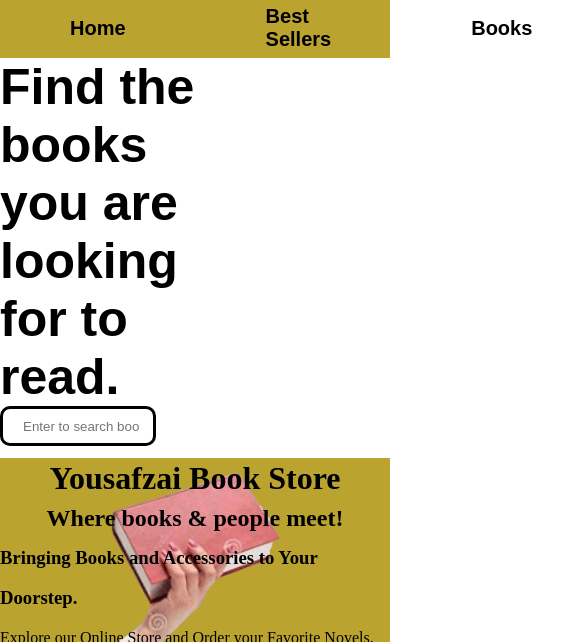
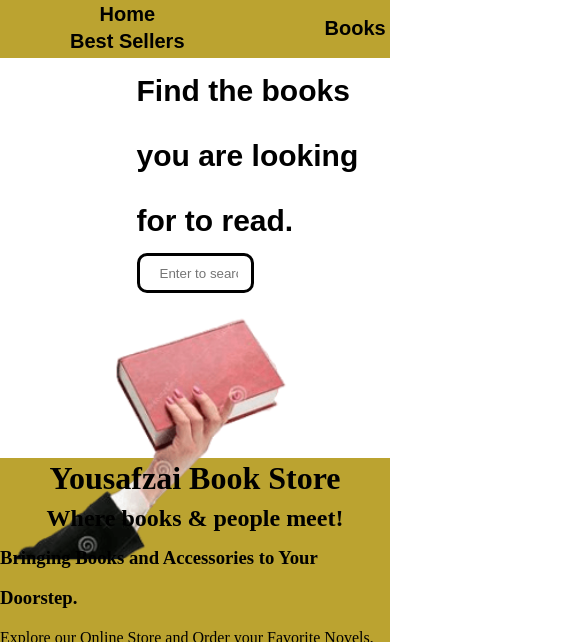
Before and after one commit to mhuzaifa360/Task04-html-css-responsive-book-store-website, a plain HTML site: page index.html in a window 390 px wide. Shown: the part 202-844 px from the top of the page, 585 px wide, since content can reach past the window. Drawn offline with Linux system fonts and the light colour scheme.

Commit message:
complete

```diff
--- a/index.html
+++ b/index.html
@@ -18,11 +18,18 @@
         </div>
 
             <div class="nav-links">
-                <a href="./index.html#home-section">Home</a>
+                <div class="link1">
+                    <a href="./index.html#home-section">Home</a>
 
-                <a href="./index.html#best-seller-section">Best Sellers</a>
+                </div>
+                <div class="link2">
+                    <a href="./index.html#best-seller-section">Best Sellers</a>
 
-                <a href="./index.html#books-section">Books</a>
+                </div>
+                <div class="link3">
+                    <a href="./index.html#books-section">Books</a>
+
+                </div>
 
             </div>
 
@@ -39,6 +46,7 @@
                     <input type="search" name="" id="" placeholder="Enter to search books....">
                 </form>
             </div>
+
             <div class="home-pic">
                 <img src="./book (1).png" alt="" width="400px" >
 
--- a/style.css
+++ b/style.css
@@ -18,6 +18,8 @@ input::placeholder{
     /* background: #e5e5e5; */
     width: 100%;
     display: flex;
+    flex-wrap: wrap;
+    flex-direction: row;
     justify-content: space-evenly;
     height: 60px;
     align-items: center;
@@ -40,27 +42,39 @@ input::placeholder{
 
 
 }
+
 .home-content{
     /* background: #acc9e9; */
     width: 100%;
     height: 400px;
     display: flex;
-    justify-content: center;
+    justify-content: space-around;
     align-items: center;
     flex-wrap: wrap;
 }
+.search-area{
+    /* background: #c2bebe; */
+    width: 30%;
+    /* height: 300px; */
+}
 .search-area p{
-    width: 50%;
+    width: 100%;
     font-weight: 700;
     font-family: Arial, Helvetica, sans-serif;
     /* background: #6a6868; */
-    font-size: 50px;
+    font-size: 40px;
+    line-height: 65px;
 }
+
 .search-area input{
     width: 40%;
     height: 40px;
     border: 3px solid black;
     border-radius: 10px;
+}
+.home-pic{
+    /* background: #000; */
+    /* display: inline-block; */
 }
 .home-text{
     /* height: 400px; */
@@ -192,3 +206,38 @@ input::placeholder{
     display: flex;
     flex-direction: column;
 }
+
+@media  (max-width: 600px) {
+
+.nav-links{
+    display: flex;
+    flex-direction: column;
+}
+.search-area p{
+    font-size: 30px;
+    width: 200%;
+}
+.search-area input{
+    width: 100%;
+}
+.home-pic{
+    /* background: #000; */
+    display: inline;
+}
+}
+
+/*
+Extra small devices (phones, 600px and down)
+@media only screen and (max-width: 600px) {...} */
+
+/* Small devices (portrait tablets and large phones, 600px and up) */
+/* @media only screen and (min-width: 600px) {...} */
+
+/* Medium devices (landscape tablets, 768px and up) */
+/* @media only screen and (min-width: 768px) {...} */
+
+/* Large devices (laptops/desktops, 992px and up) */
+/* @media only screen and (min-width: 992px) {...} */
+
+/* Extra large devices (large laptops and desktops, 1200px and up) */
+/* @media only screen and (min-width: 1200px) {...} */
```
